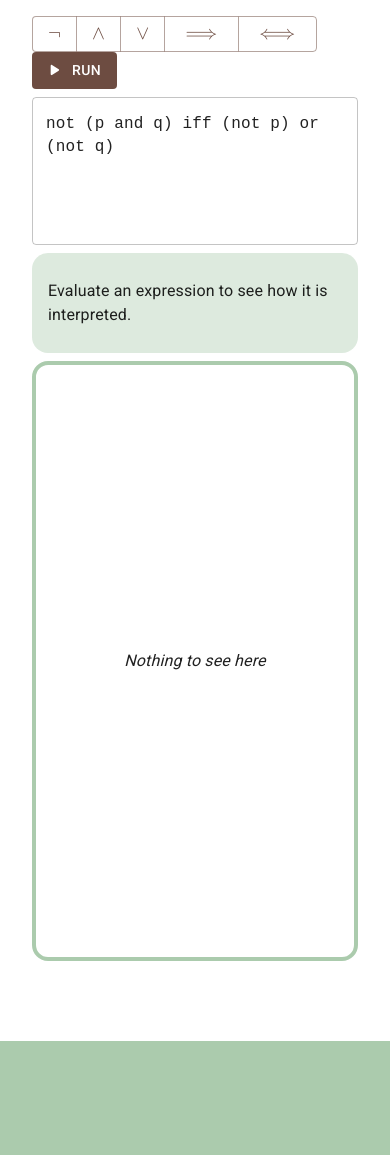
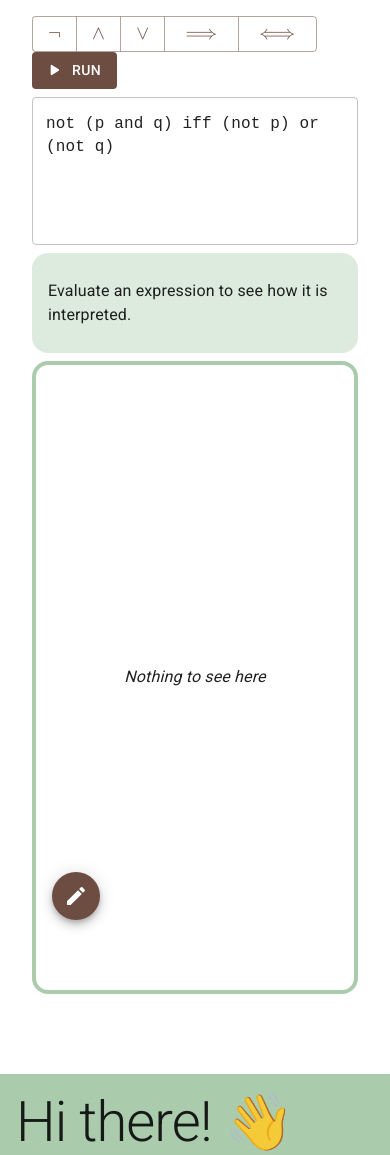
Before and after one commit to Eurydia/project-onyx, a React (Vite) app: page / in a window 390 px wide. Shown: the top 1155 px of the page. Built offline with nearby package versions, Linux system fonts and the light colour scheme; a web font is replaced by a local one.

Commit message:
added support for mobile device

```diff
--- a/src/components/EditorBooleanSwitcherGroup.tsx
+++ b/src/components/EditorBooleanSwitcherGroup.tsx
@@ -12,46 +12,45 @@ import { FC } from "react";
 import { StyledLatex } from "./StyledLatex";
 
 type EditorBooleanSwitcherProps = {
-  idenTable: SymbolTable;
-  onIdenChange: (iden: string, value: boolean) => void;
+  symTable: SymbolTable;
+  onSymChange: (k: string, v: boolean) => void;
 };
 export const EditorBooleanSwitcher: FC<
   EditorBooleanSwitcherProps
 > = (props) => {
-  const { idenTable, onIdenChange } = props;
+  const { symTable, onSymChange } = props;
 
   return (
     <Stack
       useFlexGap
       spacing={1}
+      width="100%"
       divider={
         <Divider
           flexItem
           variant="middle"
         />
       }
-      sx={{
-        overflow: "auto",
-        height: "100%",
-        scrollbarWidth: "thin",
-      }}
     >
-      {Object.entries(idenTable).map(([iden, value]) => (
+      {Object.entries(symTable).map(([iden, value]) => (
         <FormControl
           key={iden}
-          sx={{
-            paddingX: 2,
-            rowGap: 0,
-          }}
+          fullWidth
         >
-          <FormLabel>
+          <FormLabel
+            sx={{
+              width: "100%",
+              overflow: "auto",
+              scrollbarWidth: "thin",
+            }}
+          >
             <StyledLatex tex={iden} />
           </FormLabel>
           <RadioGroup
             row
             value={value.toString()}
             onChange={(e) =>
-              onIdenChange(iden, e.target.value === "true")
+              onSymChange(iden, e.target.value === "true")
             }
           >
             <FormControlLabel
--- a/src/components/EditorExecuteButton.tsx
+++ b/src/components/EditorExecuteButton.tsx
@@ -34,6 +34,7 @@ export const EditorExecuteButton: FC<
 
   return (
     <Tooltip
+      arrow
       title={
         <Stack
           useFlexGap
--- a/src/components/TreeGraph.tsx
+++ b/src/components/TreeGraph.tsx
@@ -1,15 +1,32 @@
 import { toExprTree } from "$core/ast/expression";
 import { SyntaxTree } from "$types/parser";
-import { Box, Typography } from "@mui/material";
-import { FC, useRef } from "react";
+import { EditRounded } from "@mui/icons-material";
+import {
+  Box,
+  Button,
+  Dialog,
+  DialogActions,
+  DialogContent,
+  DialogTitle,
+  Fab,
+  Tooltip,
+  Typography,
+} from "@mui/material";
+import { FC, Fragment, useRef, useState } from "react";
+import { EditorBooleanSwitcher } from "./EditorBooleanSwitcherGroup";
 import { TreeGraphCluster } from "./TreeGraphCluster";
 
 type TreeGraphProps = {
   tree: SyntaxTree | null;
   symTable: Record<string, boolean> | null;
+  emptyText: string;
+  onSymChange: (k: string, v: boolean) => void;
 };
 export const TreeGraph: FC<TreeGraphProps> = (props) => {
-  const { tree, symTable: symTable } = props;
+  const { tree, symTable, emptyText, onSymChange } = props;
+  const [dialogVisible, setDialogVisible] = useState(
+    symTable !== null
+  );
 
   const ref = useRef<HTMLDivElement>(null);
   const container = ref.current;
@@ -22,20 +39,27 @@ export const TreeGraph: FC<TreeGraphProps> = (props) => {
       ? 200
       : container.getBoundingClientRect().height;
 
+  const toggleDialogVisible = () => {
+    setDialogVisible((prev) => !prev);
+  };
+
   // const augmentedExprTree = augmentExprTree(exprTree);
 
   return (
+    <Fragment>
       <Box
-      height="100%"
         ref={ref}
-      position="relative"
-      display="flex"
-      justifyContent="center"
-      alignItems="center"
+        sx={{
+          height: "100%",
+          position: "relative",
+          display: "flex",
+          justifyContent: "center",
+          alignItems: "center",
+        }}
       >
         {tree === null || symTable === null ? (
           <Typography fontStyle="italic">
-          Nothing to see here
+            {emptyText}
           </Typography>
         ) : (
           <TreeGraphCluster
@@ -44,6 +68,48 @@ export const TreeGraph: FC<TreeGraphProps> = (props) => {
             height={height}
           />
         )}
+        <Fab
+          sx={{
+            position: "absolute",
+            bottom: "70px",
+            left: "16px",
+          }}
+          onClick={toggleDialogVisible}
+          size="medium"
+          color="primary"
+        >
+          <Tooltip
+            placement="right"
+            title={
+              <Typography>Edit truth values</Typography>
+            }
+          >
+            <EditRounded />
+          </Tooltip>
+        </Fab>
       </Box>
+      <Dialog
+        onClose={toggleDialogVisible}
+        open={dialogVisible}
+        fullWidth
+        maxWidth="xs"
+      >
+        <DialogTitle>Edit truth values</DialogTitle>
+        <DialogContent>
+          <EditorBooleanSwitcher
+            symTable={symTable!}
+            onSymChange={onSymChange}
+          />
+        </DialogContent>
+        <DialogActions disableSpacing>
+          <Button
+            onClick={toggleDialogVisible}
+            variant="text"
+          >
+            Close
+          </Button>
+        </DialogActions>
+      </Dialog>
+    </Fragment>
   );
 };
--- a/src/components/TreeGraphCluster.tsx
+++ b/src/components/TreeGraphCluster.tsx
@@ -1,6 +1,11 @@
 import { ExprTree } from "$types/ast";
 import { ControlCameraRounded } from "@mui/icons-material";
-import { Fab, useTheme } from "@mui/material";
+import {
+  Fab,
+  Tooltip,
+  Typography,
+  useTheme,
+} from "@mui/material";
 import { Group } from "@visx/group";
 import { hierarchy, Tree } from "@visx/hierarchy";
 import {
@@ -106,7 +111,12 @@ export const TreeGraphCluster: FC<TreeGraphClusterProps> = (
               bottom: 16,
             }}
           >
-            <ControlCameraRounded />
+            <Tooltip
+              placement="right"
+              title={<Typography>Center graph</Typography>}
+            >
+              <ControlCameraRounded />
+            </Tooltip>
           </Fab>
         </Fragment>
       )}
--- a/src/views/EditorView.tsx
+++ b/src/views/EditorView.tsx
@@ -1,5 +1,4 @@
 import { DisplayInputFeedback } from "$components/DisplayInputFeedback";
-import { EditorBooleanSwitcher } from "$components/EditorBooleanSwitcherGroup";
 import { EditorExecuteButton } from "$components/EditorExecuteButton";
 import { EditorExpressionTextField } from "$components/EditorExpressionTextField";
 import { EditorOperatorGroup } from "$components/EditorOperatorGroup";
@@ -13,8 +12,8 @@ import {
 } from "$types/parser";
 import {
   alpha,
+  Box,
   Container,
-  Grid2,
   Stack,
   Toolbar,
 } from "@mui/material";
@@ -115,51 +114,24 @@ export const EditorView: FC = () => {
           tree={tree}
           emptyMessage="Evaluate an expression to see how it is interpreted."
         />
-        <Grid2
-          container
-          spacing={1}
-        >
-          {symTable !== null &&
-            Object.keys(symTable).length > 0 && (
-              <Grid2
-                size={{
-                  xs: 12,
-                  sm: 12,
-                  md: 3,
-                }}
+        <Box
           sx={{
-                  padding: 1,
-                  maxHeight: "600px",
-                  borderRadius: (t) => t.shape.borderRadius,
-                  borderColor: (t) =>
-                    alpha(t.palette.primary.main, 0.67),
+            height: "75vh",
+            width: "100%",
             borderWidth: 4,
             borderStyle: "solid",
-                }}
-              >
-                <EditorBooleanSwitcher
-                  idenTable={symTable}
-                  onIdenChange={handleIdenChange}
-                />
-              </Grid2>
-            )}
-          <Grid2
-            size={{ xs: 12, sm: 12, md: "grow" }}
-            minHeight="600px"
-            sx={{
             borderRadius: (t) => t.shape.borderRadius,
             borderColor: (t) =>
               alpha(t.palette.secondary.main, 0.4),
-              borderWidth: 4,
-              borderStyle: "solid",
           }}
         >
           <TreeGraph
+            onSymChange={handleIdenChange}
             symTable={symTable}
             tree={tree}
+            emptyText="Nothing to see here"
           />
-          </Grid2>
-        </Grid2>
+        </Box>
       </Stack>
     </Container>
   );
--- a/src/views/TheoremBlogView.tsx
+++ b/src/views/TheoremBlogView.tsx
@@ -15,7 +15,6 @@ export const BlogView: FC = () => {
           display: "flex",
           justifyContent: "center",
           alignItems: "center",
-          height: "110vh",
           backgroundColor: (t) => t.palette.secondary.light,
           paddingY: 2,
           marginY: 8,
```
Lines whose indentation alone changed are shown as unchanged.
